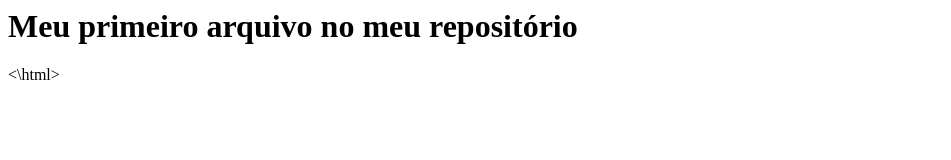
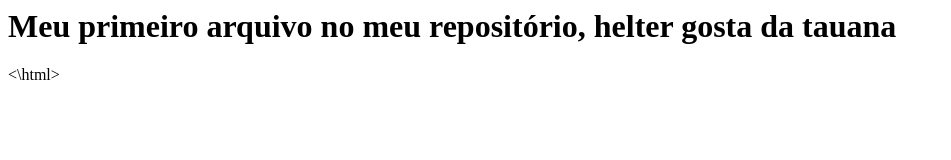
Before and after one commit to FabricioLindo2/primeiro-repositorio, a plain HTML site: page index.html in a window 1280 px wide. Shown: the whole page, without its empty margins (0-951 px from the left). Drawn offline with Linux system fonts and the light colour scheme.

Commit message:
Update index.html

```diff
--- a/index.html
+++ b/index.html
@@ -1,3 +1,3 @@
 <html>
-        <h1> Meu primeiro arquivo no meu repositório</h1>
+        <h1> Meu primeiro arquivo no meu repositório, helter gosta da tauana</h1>
 <\html>
```
